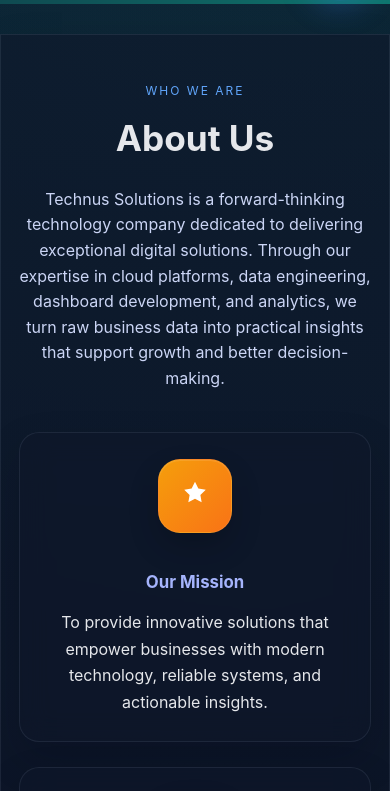
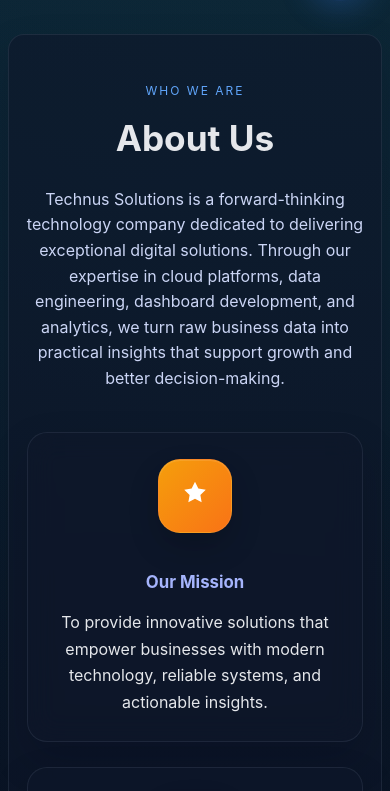
Before and after one commit to Shievram/technus_website, a plain HTML site: page index.html in a window 390 px wide. Shown: the part 825-1616 px from the top of the page. Drawn offline with Linux system fonts and the light colour scheme.

Commit message:
Update index.html

```diff
--- a/index.html
+++ b/index.html
@@ -1020,6 +1020,82 @@
         padding-right: 18px !important;
       }
 
+      .about {
+        padding-left: 18px !important;
+        padding-right: 18px !important;
+      }
+    }
+
+
+    /* Centered wide-stretch layout fix */
+    html, body {
+      margin: 0 !important;
+      padding: 0 !important;
+      width: 100% !important;
+      max-width: 100% !important;
+      overflow-x: hidden !important;
+    }
+
+    section,
+    #home,
+    #about {
+      width: 100% !important;
+      max-width: 100% !important;
+      margin: 0 !important;
+      padding-top: 90px !important;
+      padding-bottom: 90px !important;
+      padding-left: 0 !important;
+      padding-right: 0 !important;
+      box-sizing: border-box !important;
+    }
+
+    .hero,
+    #about,
+    .about {
+      width: min(96vw, 1560px) !important;
+      max-width: 1560px !important;
+      margin-left: auto !important;
+      margin-right: auto !important;
+      box-sizing: border-box !important;
+      border-radius: 24px !important;
+    }
+
+    .hero {
+      padding-left: 40px !important;
+      padding-right: 40px !important;
+    }
+
+    .about {
+      padding-left: 40px !important;
+      padding-right: 40px !important;
+    }
+
+    @media (max-width: 1024px) {
+      .hero,
+      #about,
+      .about {
+        width: min(94vw, 100%) !important;
+        max-width: 94vw !important;
+        border-radius: 20px !important;
+      }
+
+      .hero,
+      .about {
+        padding-left: 28px !important;
+        padding-right: 28px !important;
+      }
+    }
+
+    @media (max-width: 640px) {
+      .hero,
+      #about,
+      .about {
+        width: min(96vw, 100%) !important;
+        max-width: 96vw !important;
+        border-radius: 16px !important;
+      }
+
+      .hero,
       .about {
         padding-left: 18px !important;
         padding-right: 18px !important;
```
